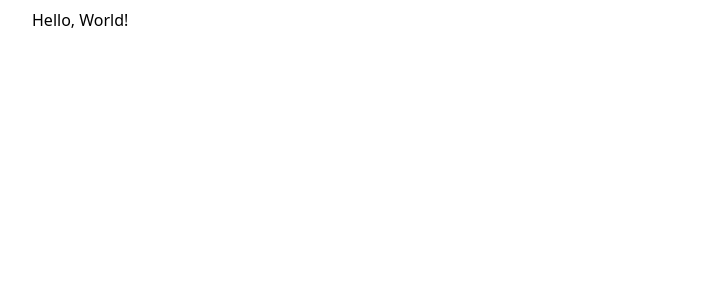
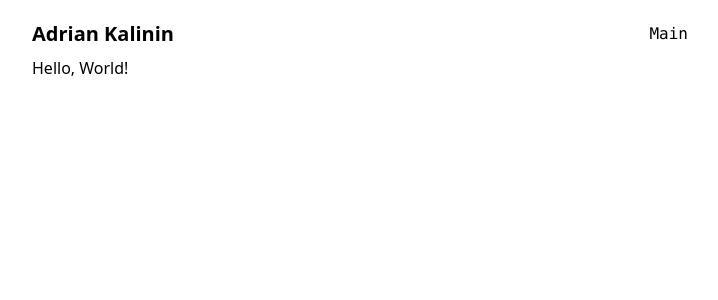
Before and after one commit to adrian-kalinin/portfolio, a Nuxt app: page / in a window 1280 px wide. Shown: the top 300 px of the page, without its empty margins (280-998 px from the left). Built offline with nearby package versions, Linux system fonts and the light colour scheme.

Commit message:
Add header

```diff
--- /dev/null
+++ b/components/TheHeader.vue
@@ -0,0 +1,26 @@
+<template>
+  <header class="mt-5 flex items-center justify-between">
+    <!-- Header logo -->
+    <div>
+      <NuxtLink to="/" class="text-xl font-semibold nav-link">
+        Adrian Kalinin
+      </NuxtLink>
+    </div>
+    <!-- Navigation links -->
+    <nav class="font-mono">
+      <ul class="flex space-x-4">
+        <li>
+          <NuxtLink to="/" class="nav-link">
+            Main
+          </NuxtLink>
+        </li>
+      </ul>
+    </nav>
+  </header>
+</template>
+
+<style scoped lang="postcss">
+.nav-link {
+  @apply p-2 hover:bg-gray-200;
+}
+</style>
--- a/layouts/default.vue
+++ b/layouts/default.vue
@@ -1,5 +1,6 @@
 <template>
   <div class="mx-auto max-w-2xl">
+    <TheHeader />
     <main class="p-2">
       <slot />
     </main>
```
